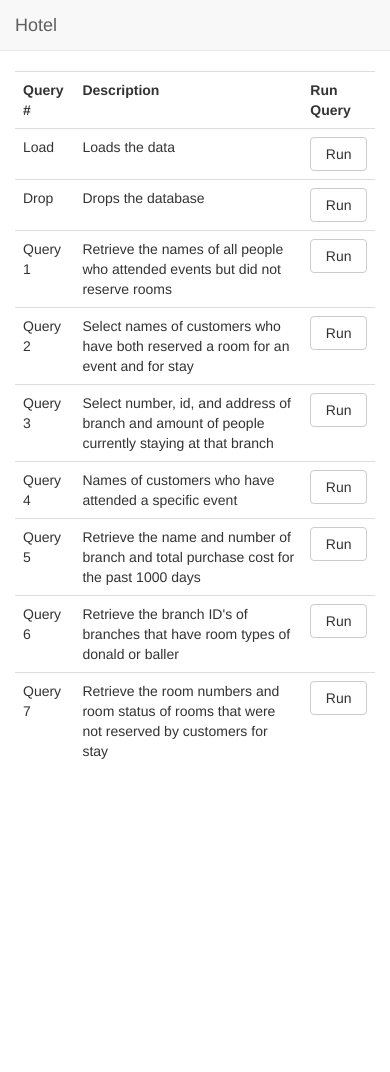
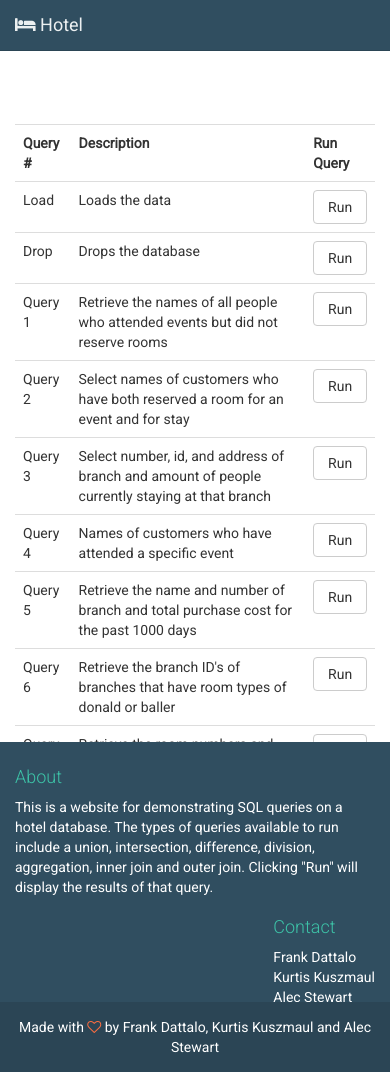
Before and after one commit to FrankDattalo/phase2, a plain HTML site: page phase5/index.html in a window 390 px wide. Before the commit the page ends 844 px from the top, so only its background shows below. Drawn offline with nearby package versions, Linux system fonts and the light colour scheme.

Commit message:
Added new styling

```diff
--- a/phase5/index.html
+++ b/phase5/index.html
@@ -16,8 +16,11 @@
             text-align: center;
         }
     </style>
+    <link href="https://fonts.googleapis.com/css?family=Roboto:300,400" rel="stylesheet">
     <link href="https://maxcdn.bootstrapcdn.com/bootswatch/3.3.7/readable/bootstrap.min.css"
             rel="stylesheet" integrity="sha384-Li5uVfY2bSkD3WQyiHX8tJd0aMF91rMrQP5aAewFkHkVSTT2TmD2PehZeMmm7aiL" crossorigin="anonymous">
+    <link rel="stylesheet" href="https://maxcdn.bootstrapcdn.com/font-awesome/4.7.0/css/font-awesome.min.css">
+    <link rel="stylesheet" href="style.css">
     <!-- HTML5 shim and Respond.js for IE8 support of HTML5 elements and media queries -->
     <!-- WARNING: Respond.js doesn't work if you view the page via file:// -->
     <!--[if lt IE 9]>
@@ -26,10 +29,10 @@
     <![endif]-->
   </head>
   <body>
-      <nav class="navbar navbar-default navbar-static-top">
+      <nav class="navbar navbar-default navbar-fixed-top">
         <div class="container">
             <div class="navbar-header">
-                <a class="navbar-brand" href="/">Hotel</a>
+                <a class="navbar-brand" href="/"><i class="fa fa-bed" aria-hidden="true"></i> Hotel</a>
             </div>
         </div>
       </nav>
@@ -65,7 +68,34 @@
                     <td>Query 7</td><td>Retrieve the room numbers and room status of rooms that were not reserved by customers for stay</td><td><a href="/query7" class="btn btn-default">Run</a></td>
                 </tr>
             </table>
+        </center>
       </div>
+
+        <footer class="footer">
+            <div class="container">
+                <div class="row">
+                <div class="col-md-6 about">
+                    <h4>About</h4>
+                    <p>This is a website for demonstrating SQL queries on a hotel database. The types of queries available to run include a union, intersection, difference, division, aggregation, inner join and outer join. Clicking "Run" will display the results of that query.</p>
+                </div>
+                <div class="col-md-6">
+                    <div class="right">
+                    <h4>Contact</h4>
+                    <ul>
+                        <li><a href="mailto:dattalo.2@osu.edu?Subject=DB%20Phase%205">Frank Dattalo</a></li>
+                        <li><a href="mailto:kuszmaul.12@osu.edu?Subject=DB%20Phase%205">Kurtis Kuszmaul</a></li>
+                        <li><a href="mailto:stewart.1455@osu.edu?Subject=DB%20Phase%205">Alec Stewart</a></li>
+                    </ul>
+                    </div>
+                </div>
+                </div>
+            </div>
+        </footer>
+        <footer class="sub-footer">
+            <div class="container">
+                Made with <i class="fa fa-heart-o" style="color: #FF6E40;"></i> by Frank Dattalo, Kurtis Kuszmaul and Alec Stewart</a>
+            </div>
+        </footer>
     <!-- jQuery (necessary for Bootstrap's JavaScript plugins) -->
     <script src="https://ajax.googleapis.com/ajax/libs/jquery/1.12.4/jquery.min.js"></script>
     <!-- Include all compiled plugins (below), or include individual files as needed -->
--- /dev/null
+++ b/phase5/style.css
@@ -0,0 +1,112 @@
+body {
+    padding-top: 90px;
+    position: relative;
+    min-height: 100%;
+    padding-bottom: 250px;
+    font-family: 'Roboto', sans-serif;
+}
+
+html {
+    height: 100%;
+    box-sizing: border-box;
+}
+
+.navbar-default {
+  background-color: #304e60;
+  border-color: #2b4555;
+}
+.navbar-default .navbar-brand {
+  color: #ecf0f1;
+}
+.navbar-default .navbar-brand:hover,
+.navbar-default .navbar-brand:focus {
+  color: #ecf0f1;
+}
+.navbar-default .navbar-text {
+  color: #ecf0f1;
+}
+.navbar-default .navbar-nav > li > a {
+  color: #ecf0f1;
+}
+.navbar-default .navbar-nav > li > a:hover,
+.navbar-default .navbar-nav > li > a:focus {
+  color: #ecf0f1;
+}
+.navbar-default .navbar-nav > .active > a,
+.navbar-default .navbar-nav > .active > a:hover,
+.navbar-default .navbar-nav > .active > a:focus {
+  color: #ecf0f1;
+  background-color: #2b4555;
+}
+.navbar-default .navbar-nav > .open > a,
+.navbar-default .navbar-nav > .open > a:hover,
+.navbar-default .navbar-nav > .open > a:focus {
+  color: #ecf0f1;
+  background-color: #2b4555;
+}
+.navbar-default .navbar-toggle {
+  border-color: #2b4555;
+}
+.navbar-default .navbar-toggle:hover,
+.navbar-default .navbar-toggle:focus {
+  background-color: #2b4555;
+}
+.navbar-default .navbar-toggle .icon-bar {
+  background-color: #ecf0f1;
+}
+.navbar-default .navbar-collapse,
+.navbar-default .navbar-form {
+  border-color: #ecf0f1;
+}
+.navbar-default .navbar-link {
+  color: #ecf0f1;
+}
+.navbar-default .navbar-link:hover {
+  color: #ecf0f1;
+}
+
+/* Page */
+center {
+    margin-top: 4vh;
+}
+
+/* Footer */
+.footer {
+  font-family: 'Roboto', sans-serif;
+  position: absolute;
+  right: 0;
+  bottom: 50px;
+  left: 0;
+  background-color: #304e60;
+  color: white;
+  padding-top: 15px;
+  padding-bottom: 15px;
+}
+.footer .right {
+    float: right;
+}
+.footer h4 {
+    color: hsl(168, 52%, 50%);
+    font-weight: 300;
+}
+.footer ul {
+    list-style-type: none;
+    padding: 0;
+    margin: 0;
+}
+.footer ul a {
+      color: white;
+}
+
+.sub-footer {
+  position: absolute;
+  right: 0;
+  bottom: 0;
+  left: 0;
+  background-color: #2b4555;
+  color: white;
+  padding-top: 15px;
+  padding-bottom: 15px;
+  line-height: 20px;
+  text-align: center;
+}
```
Lines whose indentation alone changed are shown as unchanged.
